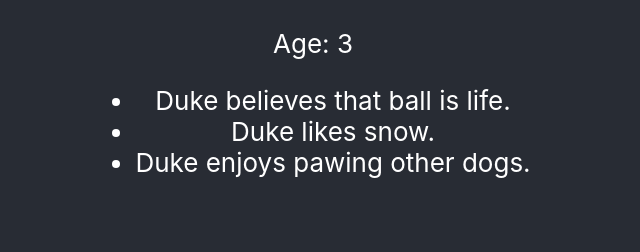
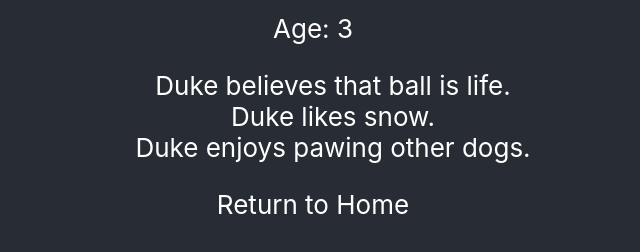
Before and after one commit to Rajayne/CRADogFinder, a React (Create React App) app: page /dogs/Duke in a window 1280 px wide. Shown: the part 516-768 px from the top of the page, without its empty margins (327-967 px from the left). Built offline with nearby package versions, Linux system fonts and the light colour scheme.

Commit message:
Move list of dog names to Nav component Style in CSS

```diff
--- /dev/null
+++ b/src/DogFinder/BackButton.js
@@ -0,0 +1,12 @@
+import React from "react";
+import { Link } from "react-router-dom";
+
+const BackButton = () => {
+  return (
+    <Link className="BackButton" exact="true" to={`/dogs`}>
+      Return to Home
+    </Link>
+  );
+};
+
+export default BackButton;
--- a/src/DogFinder/DogDetails.css
+++ b/src/DogFinder/DogDetails.css
@@ -3,3 +3,17 @@
     width: 300px;
     object-fit: cover;
 }
+
+.DogDetails-list {
+    list-style: none;
+}
+
+.BackButton {
+    color: white;
+    display: block;
+    text-decoration: none;
+}
+
+.BackButton:hover {
+    color: lightblue;
+}
--- a/src/DogFinder/DogDetails.js
+++ b/src/DogFinder/DogDetails.js
@@ -1,6 +1,7 @@
 import React, { useEffect, useState } from "react";
 import { useNavigate, useParams } from "react-router-dom";
 import dogs from "./dogs";
+import BackButton from "./BackButton";
 import "./DogDetails.css";
 
 const DogDetails = () => {
@@ -22,12 +23,13 @@ const DogDetails = () => {
       <div className="DogDetails">
         <h1 className="DogDetails-title">{dog.name} Details</h1>
         <img className="DogDetails-image" src={dog.src} alt={dog.name}></img>
-        <p>Age: {dog.age}</p>
-        <ul>
+        <p className="DogDetails-age">Age: {dog.age}</p>
+        <ul className="DogDetails-list">
           {dog.facts.map((fact) => (
             <li>{fact}</li>
           ))}
         </ul>
+        <BackButton />
       </div>
     );
   }
--- a/src/DogFinder/DogList.js
+++ b/src/DogFinder/DogList.js
@@ -1,16 +1,12 @@
 import React from "react";
 import { Link } from "react-router-dom";
-import dogs from "./dogs";
+import Nav from "./Nav";
 
 const DogList = () => {
   return (
     <div>
       <h1>Dog List</h1>
-      {dogs.map((dog) => (
-        <Link exact="true" to={`/dogs/${dog.name}`}>
-          {dog.name}
-        </Link>
-      ))}
+      <Nav />
     </div>
   );
 };
--- /dev/null
+++ b/src/DogFinder/Nav.css
@@ -0,0 +1,9 @@
+.Nav-link {
+    color: white;
+    display: block;
+    text-decoration: none;
+}
+
+.Nav-link:hover {
+    color: lightblue;
+}
--- /dev/null
+++ b/src/DogFinder/Nav.js
@@ -0,0 +1,18 @@
+import React from "react";
+import { NavLink } from "react-router-dom";
+import dogs from "./dogs";
+import "./Nav.css";
+
+const Nav = () => {
+  return (
+    <nav className="Nav-bar">
+      {dogs.map((dog) => (
+        <NavLink className="Nav-link" exact="true" to={`/dogs/${dog.name}`}>
+          {dog.name}
+        </NavLink>
+      ))}
+    </nav>
+  );
+};
+
+export default Nav;
```
